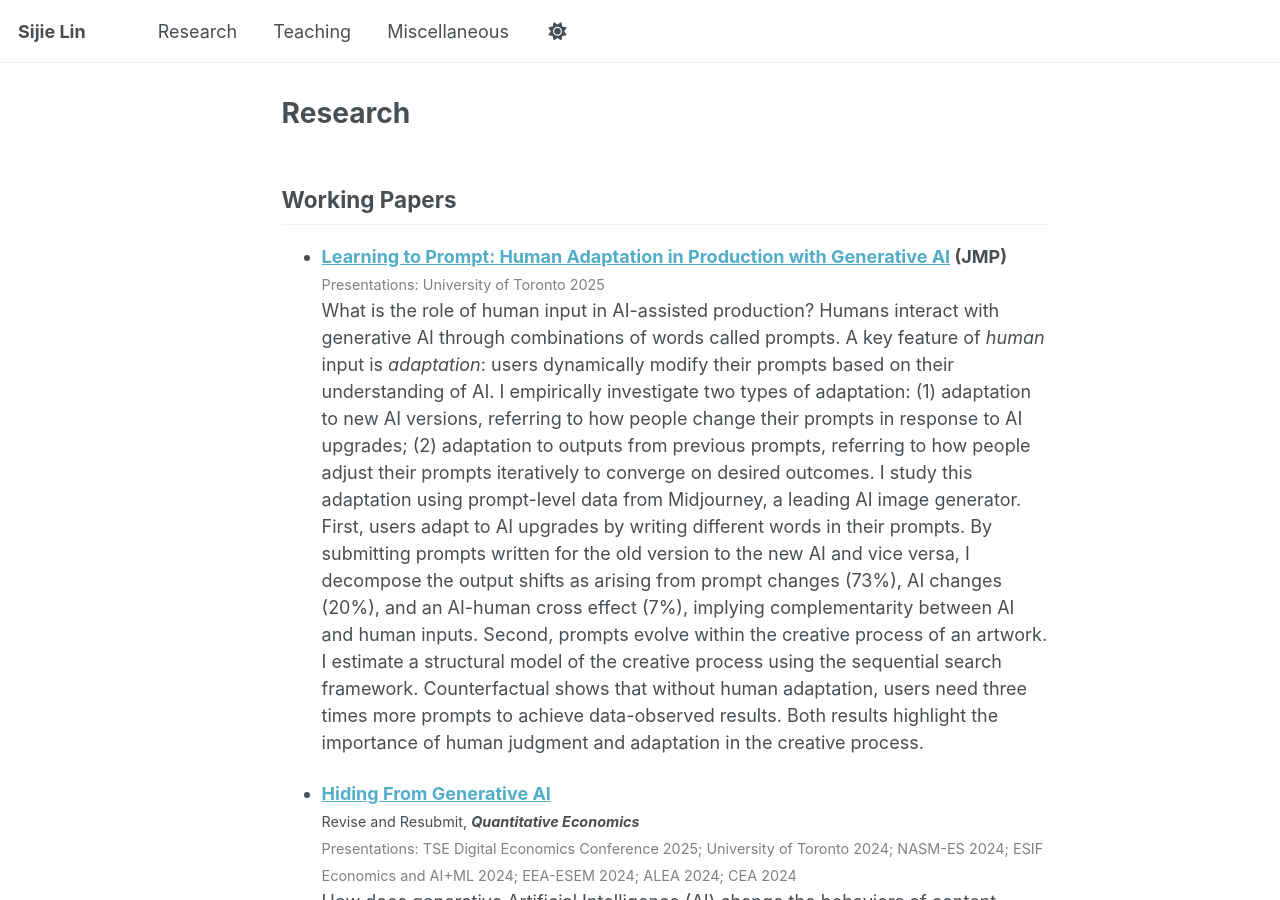
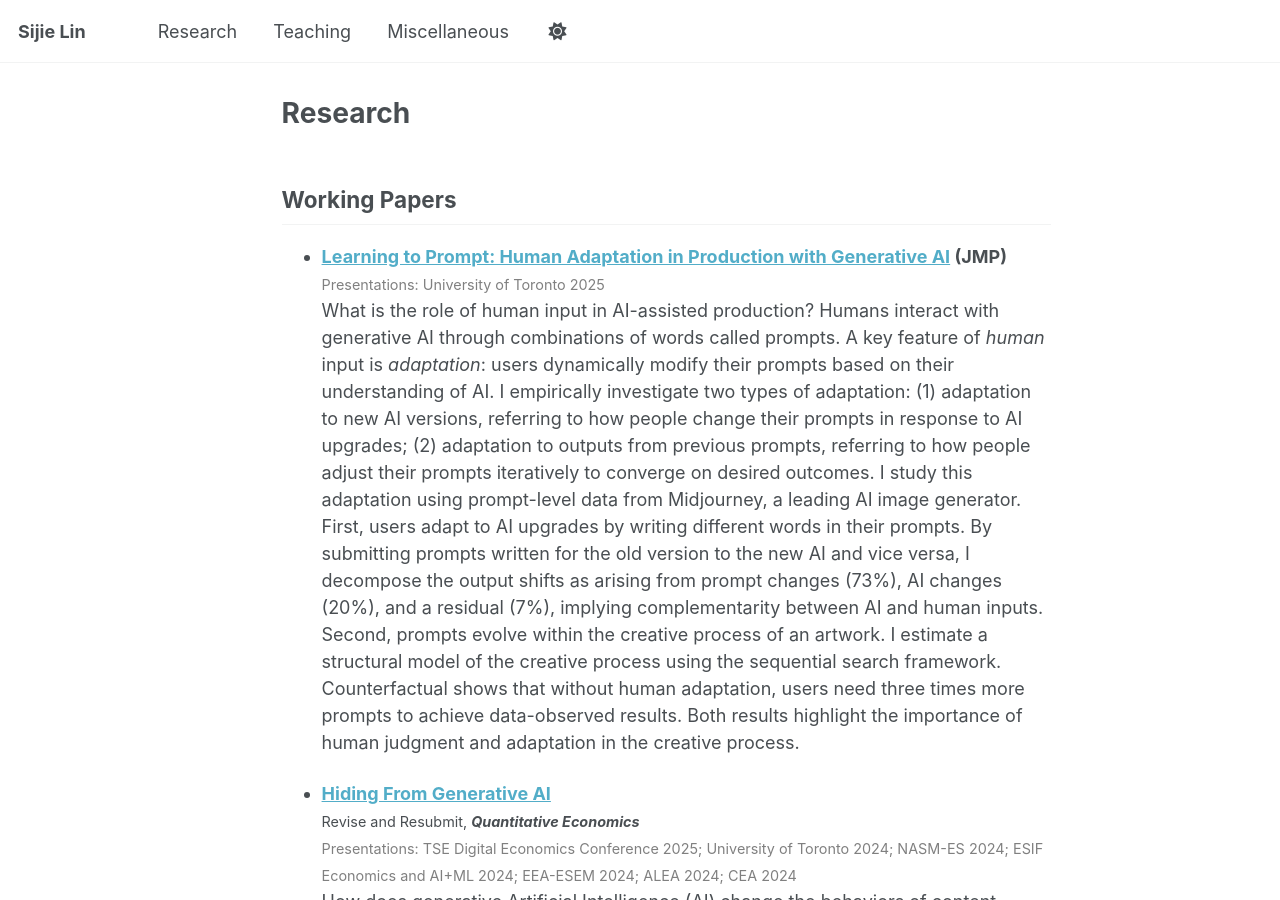
Before and after one commit to sijielin/sijielin.github.io, a Jekyll site: the page built from _pages/research.md, in a window 1280 px wide and 900 px high. Built offline with Jekyll 4.4.1, drawn with Linux system fonts in a browser that asks for light colours.

Commit message:
Update research.md

```diff
--- a/_pages/research.md
+++ b/_pages/research.md
@@ -9,7 +9,7 @@ author_profile: false
 
 - **[Learning to Prompt: Human Adaptation in Production with Generative AI](https://www.sijie-lin.com/files/JMP.pdf) (JMP)**
   <span style="font-size: 0.8em; color: gray;">Presentations: University of Toronto 2025</span><br>
-  What is the role of human input in AI-assisted production? Humans interact with generative AI through combinations of words called prompts. A key feature of *human* input is *adaptation*: users dynamically modify their prompts based on their understanding of AI. I empirically investigate two types of adaptation: (1) adaptation to new AI versions, referring to how people change their prompts in response to AI upgrades; (2) adaptation to outputs from previous prompts, referring to how people adjust their prompts iteratively to converge on desired outcomes. I study this adaptation using prompt-level data from Midjourney, a leading AI image generator. First, users adapt to AI upgrades by writing different words in their prompts. By submitting prompts written for the old version to the new AI and vice versa, I decompose the output shifts as arising from prompt changes (73%), AI changes (20%), and an AI-human cross effect (7%), implying complementarity between AI and human inputs. Second, prompts evolve within the creative process of an artwork. I estimate a structural model of the creative process using the sequential search framework. Counterfactual shows that without human adaptation, users need three times more prompts to achieve data-observed results. Both results highlight the importance of human judgment and adaptation in the creative process.
+  What is the role of human input in AI-assisted production? Humans interact with generative AI through combinations of words called prompts. A key feature of *human* input is *adaptation*: users dynamically modify their prompts based on their understanding of AI. I empirically investigate two types of adaptation: (1) adaptation to new AI versions, referring to how people change their prompts in response to AI upgrades; (2) adaptation to outputs from previous prompts, referring to how people adjust their prompts iteratively to converge on desired outcomes. I study this adaptation using prompt-level data from Midjourney, a leading AI image generator. First, users adapt to AI upgrades by writing different words in their prompts. By submitting prompts written for the old version to the new AI and vice versa, I decompose the output shifts as arising from prompt changes (73%), AI changes (20%), and a residual (7%), implying complementarity between AI and human inputs. Second, prompts evolve within the creative process of an artwork. I estimate a structural model of the creative process using the sequential search framework. Counterfactual shows that without human adaptation, users need three times more prompts to achieve data-observed results. Both results highlight the importance of human judgment and adaptation in the creative process.
 
 - **[Hiding From Generative AI](https://papers.ssrn.com/sol3/papers.cfm?abstract_id=4793782)**
   <span style="font-size: 0.8em;">Revise and Resubmit, <span style="font-weight: bold; font-style: italic;">Quantitative Economics</span></span>
```
